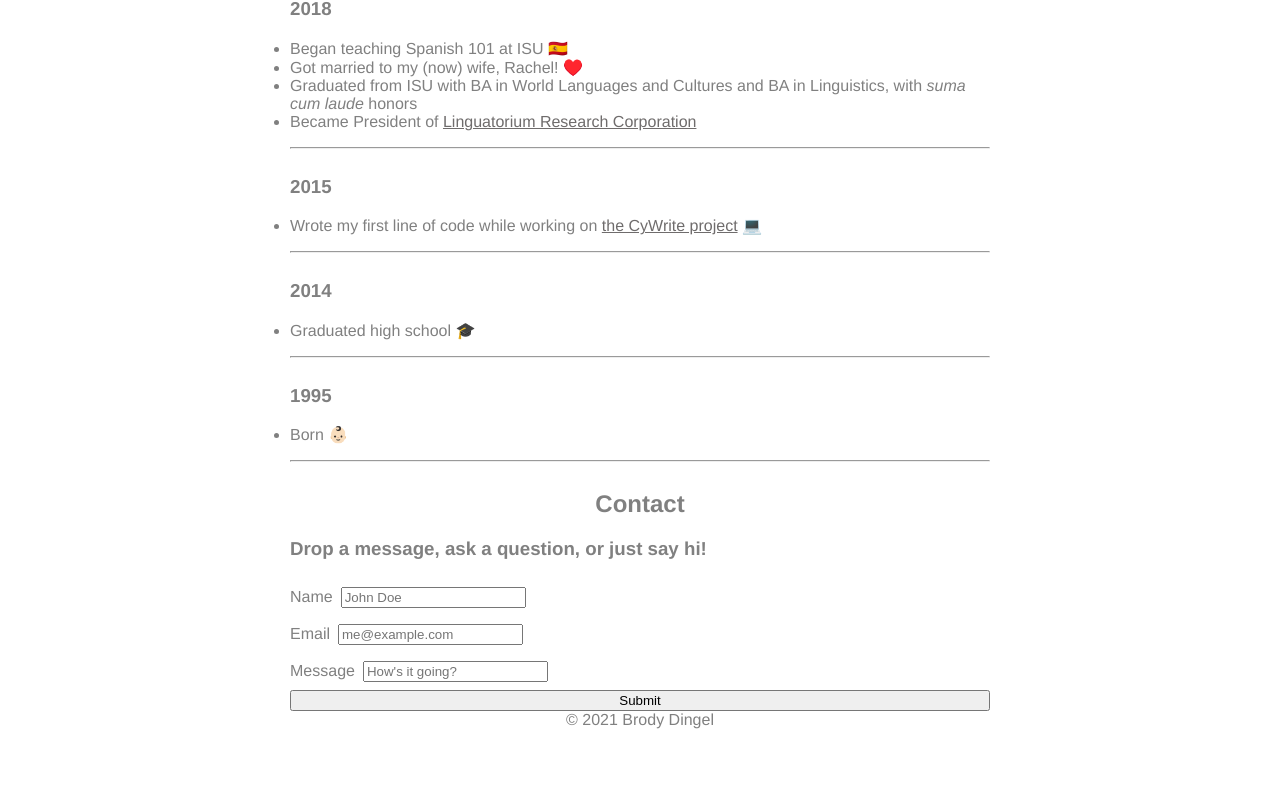
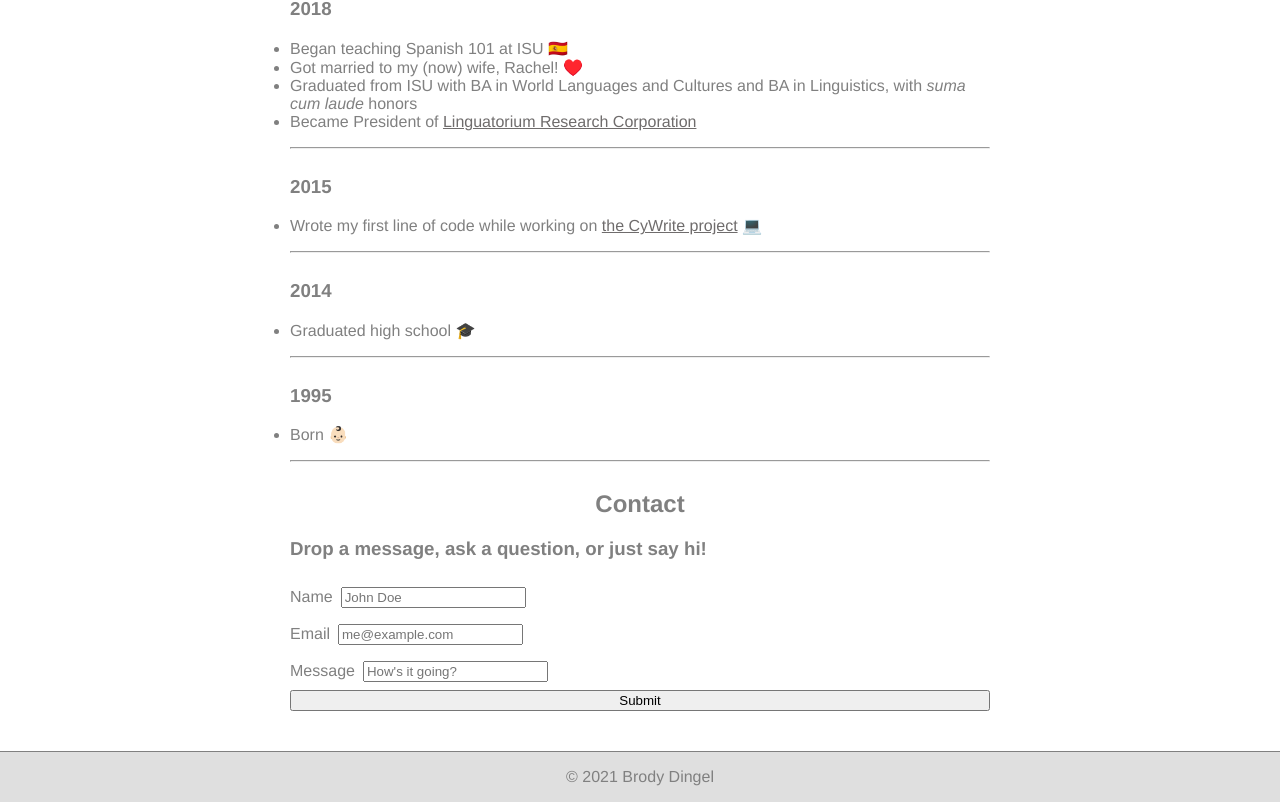
Before and after one commit to brodyd795/personal-site, a Next.js app: page / in a window 1280 px wide. Shown: the part 1875-2677 px from the top of the page. Before the commit the page ends 2604 px from the top, so only its background shows below. Built offline with nearby package versions, Linux system fonts and the light colour scheme.

Commit message:
Style footer

```diff
--- a/components/footer.tsx
+++ b/components/footer.tsx
@@ -2,7 +2,14 @@ import React, {FC} from 'react';
 
 import styled from 'styled-components';
 
-const StyledFooter = styled.footer``;
+const StyledFooter = styled.footer`
+	background-color: #dfdfdf;
+	text-align: center;
+	width: 100%;
+	padding: 16px;
+	margin-top: 40px;
+	border-top: 1px solid grey;
+`;
 
 export const Footer: FC = () => {
 	const firstYear = 2021;
```
